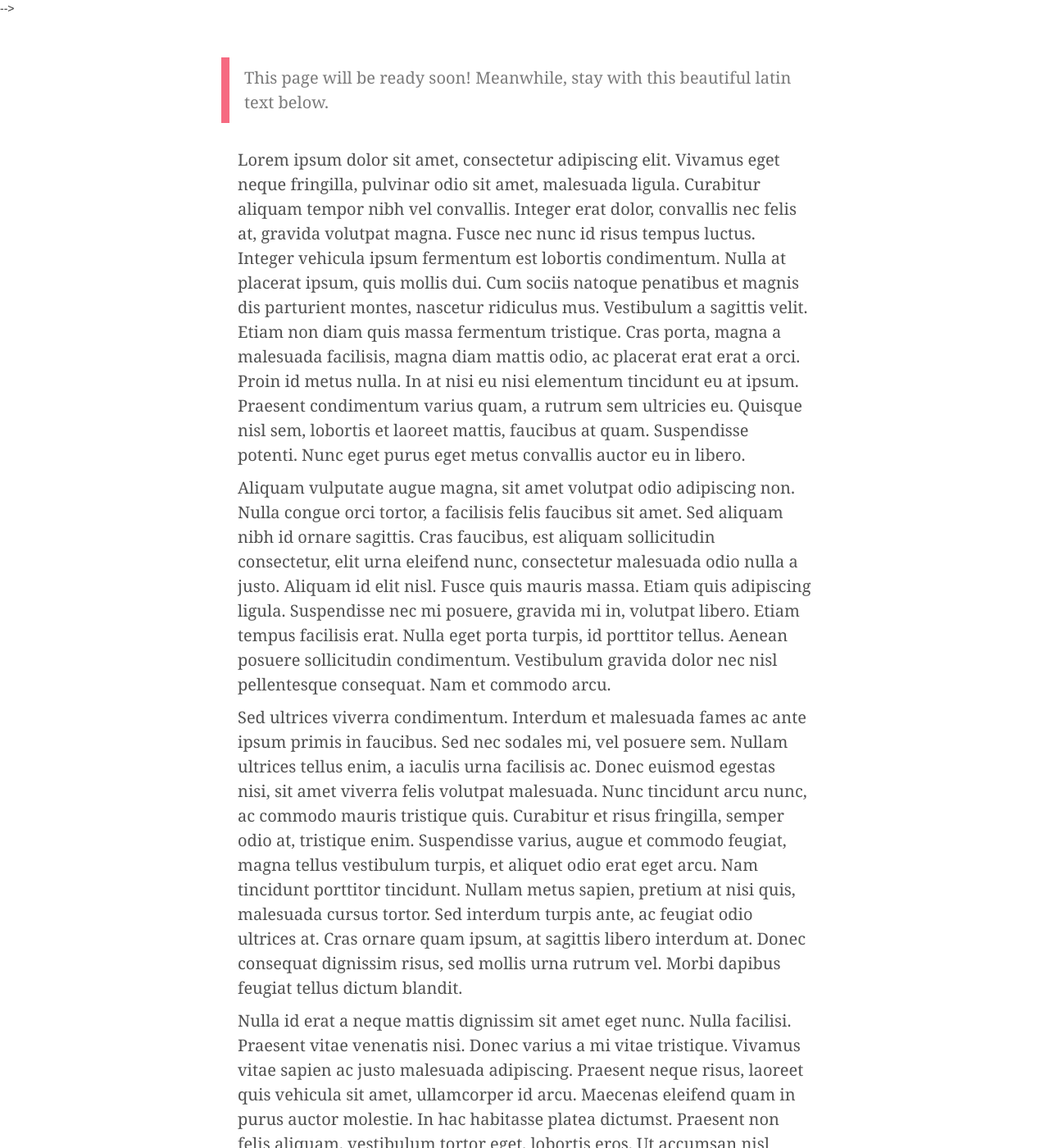
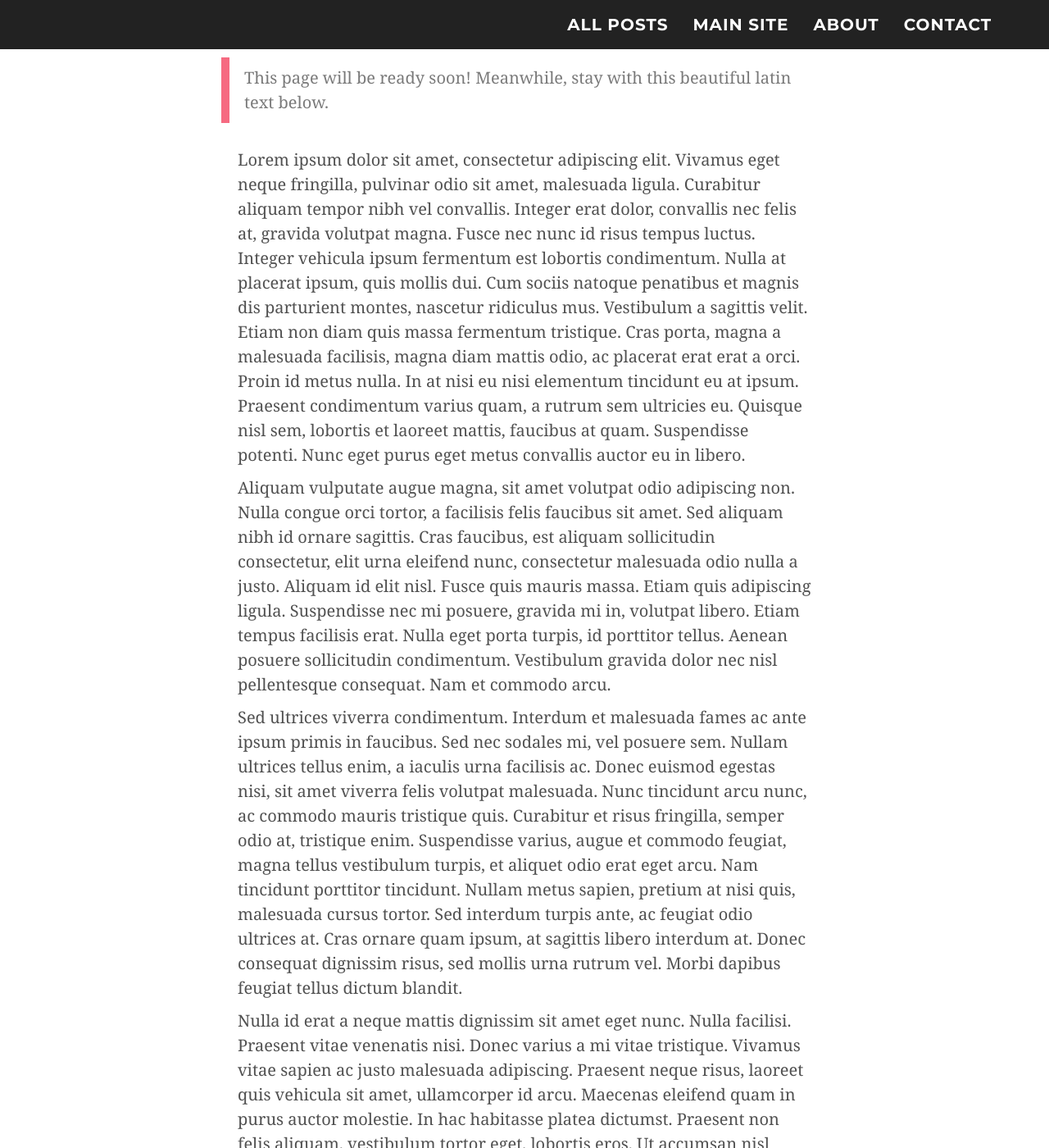
Before and after one commit to fabcity/blog, a Jekyll site: the page built from about.md, in a window 1280 px wide and 1400 px high. Shown: the whole window at 82% size. Built offline with Jekyll 4.4.1, drawn with Linux system fonts in a browser that asks for light colours; some web fonts are replaced.

Commit message:
arreglo header en el blog
fondo opaco temporal mientras arreglo el bug

```diff
--- a/_includes/css/agency.css
+++ b/_includes/css/agency.css
@@ -249,9 +249,11 @@ fieldset[disabled] .btn-xl.active {
 
 @media(min-width:768px) {
     .navbar-default {
-        padding: 25px 0;
+       /* padding: 25px 0; */
+        padding: 5px 0;
         border: 0;
-        background-color: transparent;
+        /*background-color: transparent;*/
+
         -webkit-transition: padding .3s;
         -moz-transition: padding .3s;
         transition: padding .3s;
```
Also changed, not shown: 3 other files.
